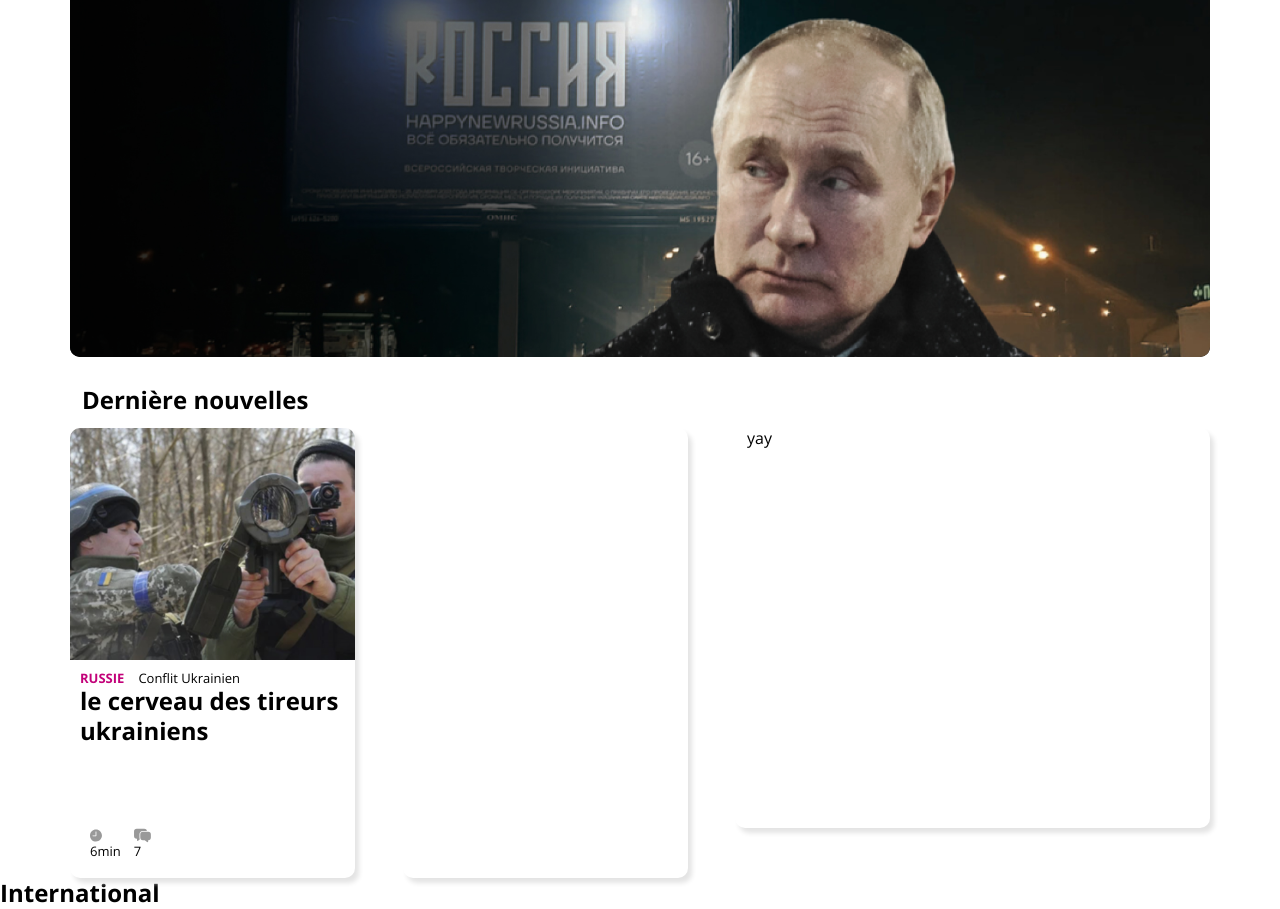
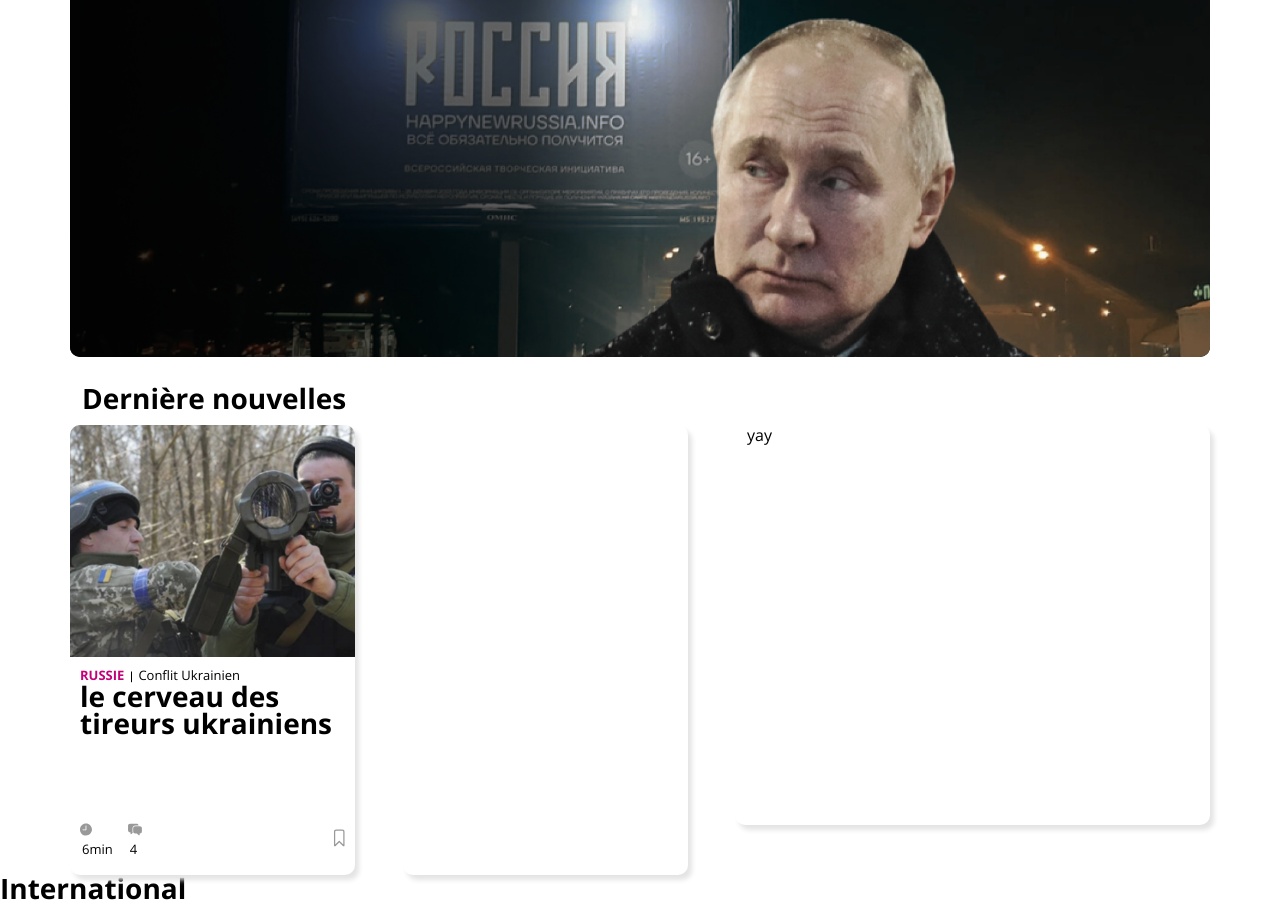
Before and after one commit to AlyaSerraFolly/watson-exercise, a website built with Parcel: page src/index.html in a window 1280 px wide. Shown: the part 157-1066 px from the top of the page. Built offline with nearby package versions, Linux system fonts and the light colour scheme.

Commit message:
Working on font size

```diff
--- a/src/index.html
+++ b/src/index.html
@@ -88,18 +88,20 @@
                   <div class="container-card-article">
                     <div class="inscription-bottom">
                       <a class="highlight">Russie</a>
-                      <a><img src="img/line-top.svg" alt="" /></a>
+                      <a><img src="img/line-top-dark.svg" alt="" /></a>
                       <a class="inscription-a">Conflit Ukrainien</a>
                     </div>
                     <h2>le cerveau des tireurs ukrainiens</h2>
                     <div class="container-bottom-icon">
-                      <a><img src="img/clock.svg" alt="temps" />6min</a>
-                      <a class="save-bubble"
-                        ><img src="img/bubble.svg" alt="temps" />7</a
-                      >
-                      <a class="save-icon"
-                        ><img src="img/save.svg" alt="temps"
-                      /></a>
+                      <div class="icon-content">
+                        <img src="img/clock.svg" alt="temps" />
+                        <a>6min</a>
+                      </div>
+                      <div class="icon-content">
+                        <img src="img/bubble.svg" alt="temps" />
+                        <a>4</a>
+                      </div>
+                      <img class="save-bubble" src="img/save.svg" alt="temps" />
                     </div>
                   </div>
                 </div>
--- a/src/scss/_base.scss
+++ b/src/scss/_base.scss
@@ -51,6 +51,23 @@ a {
   font-size: 13px;
 }
 
+h2 {
+  font-size: 28px;
+  line-height: 97%;
+
+  @media (min-width: 576px) {
+    font-size: 15px;
+  }
+
+  @media (min-width: 577px) {
+    font-size: 16px;
+  }
+
+  @media (min-width: 1200px) {
+    font-size: 28px;
+  }
+}
+
 h1 {
   font-size: 30px;
   padding-top: 30px;
--- a/src/scss/modules/_card.scss
+++ b/src/scss/modules/_card.scss
@@ -42,28 +42,25 @@
   padding-top: 3.5em;
   display: flex;
 
+  @media (max-width: 768px) {
+    padding-top: 1.8em !important;
+  }
+
   @media (max-width: 1399px) {
     padding-top: 5em;
   }
 }
 
-.container-bottom-icon img {
-  padding-right: 6px;
-
-  @media (max-width: 1399px) {
-    padding-right: 0px;
-  }
+.icon-content {
+  padding-right: 15px;
 }
 
 .container-bottom-icon a {
-  padding-left: 10px;
-
-  @media (max-width: 1399px) {
-  }
+  padding-left: 2px;
 }
 
-.save-icon img {
-  padding-left: 14em;
+.save-bubble {
+  padding-left: 11em;
 }
 
 /* CARD SMALL */
@@ -74,7 +71,7 @@
   box-shadow: 4px 5px 5px rgb(228, 228, 228);
 
   @media (min-width: 576px) {
-    height: 170px;
+    height: 145px;
   }
 
   @media (min-width: 768px) {
```
Also changed, not shown: src/img/line-top-dark.svg (added).
